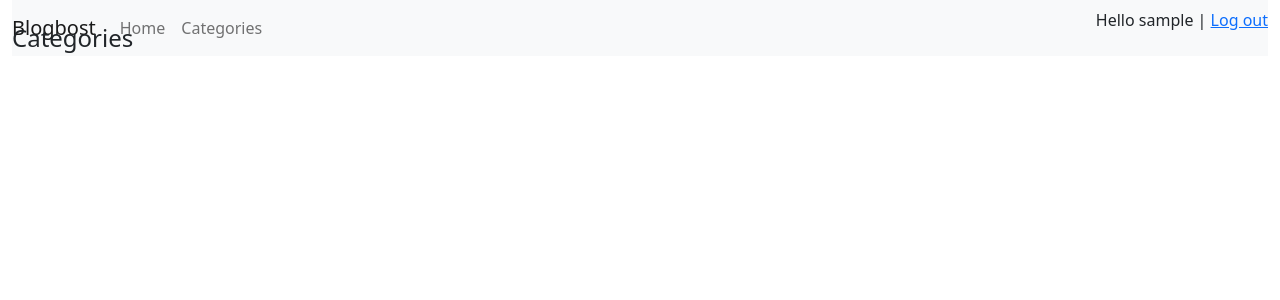
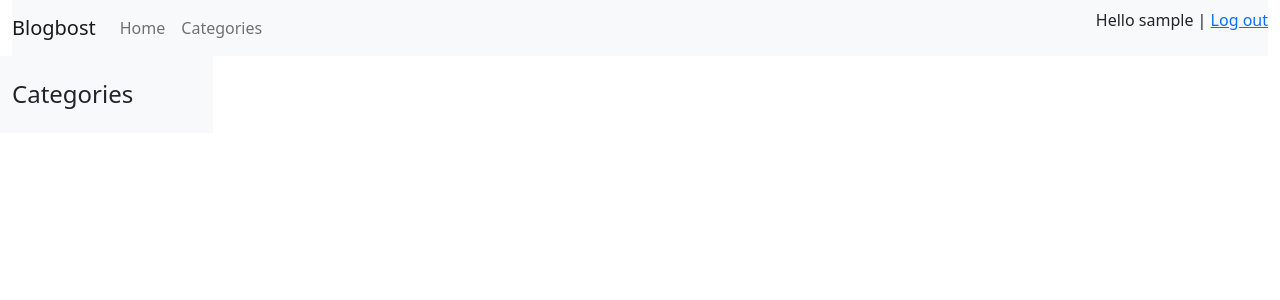
Before and after one commit to shehab0717/django-blog, a Django app: page / in a window 1280 px wide. Shown: the top 300 px of the page. Run offline with Django 4.2, Linux system fonts and the light colour scheme; the visitor is signed in with stand-in values (Sample User, id 1); data that the repository does not hold is empty.

Commit message:
style sidebar in home page

```diff
--- a/Blog/main/templates/home.html
+++ b/Blog/main/templates/home.html
@@ -3,12 +3,16 @@
 {% block title %}Blog - Home{% endblock title %}
 
 {% block content %}
-<div class="sidebar">
-    {% include 'category/list.html' %}
-</div>
 <div class="row">
-    {% for post in posts %}
-    {% include 'shared/post_card.html' %}
-    {% endfor %}
+    <div class="col-2 bg-light">
+        {% include 'category/list.html' %}
+    </div>
+    <div class="col-10">
+        <div class="row">
+            {% for post in posts %}
+            {% include 'shared/post_card.html' %}
+            {% endfor %}
+        </div>
+    </div>
 </div>
 {% endblock content %}
```
